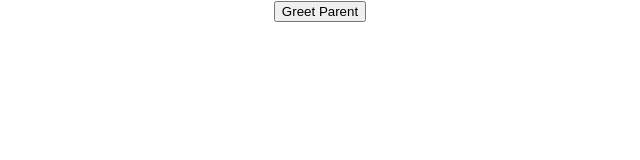
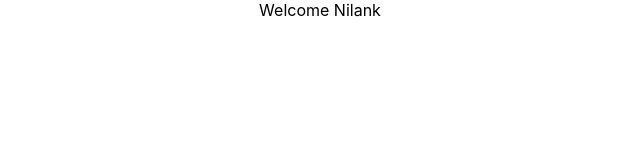
Before and after one commit to nilankh/LearningReact, a React (Create React App) app: page / in a window 1280 px wide. Shown: the top 160 px of the page, without its empty margins (320-960 px from the left). Built offline with nearby package versions, Linux system fonts and the light colour scheme.

Commit message:
Learning conditional rendering 1> If else

```diff
--- a/src/App.js
+++ b/src/App.js
@@ -11,12 +11,14 @@ import FunctionClick from './components/FunctionClick';
 import ClassClick from './components/ClassClick';
 import EventBind from './components/EventBind';
 import ParentComponent from './components/ParentComponent';
+import UserGreeting from './components/UserGreeting';
 function App() {
 
 
   return (
     <div className="App">
-      <ParentComponent />
+      <UserGreeting />
+      {/* <ParentComponent /> */}
       {/* <EventBind /> */}
 
       {/* <FunctionClick />
--- a/src/components/UserGreeting.js
+++ b/src/components/UserGreeting.js
@@ -1,12 +1,33 @@
 import React, { Component } from 'react'
 
 class UserGreeting extends Component {
+
+    constructor(props) {
+        super(props)
+
+        this.state = {
+             isLoggedIn: true
+        }
+    }
+    // I want to see the message If isLogged in is true then we have to display Welcome nilank otherwise welcome Guest
     render() {
-        return (
-            <div>
-
-            </div>
-        )
+        if(this.state.isLoggedIn){
+            return (
+                <div>Welcome Nilank</div>
+            )
+        }else {
+            return (
+                <div>
+                    Welcome Guest
+                </div>
+            )
+        }
+        // return (
+        //     <div>
+        //         <div>Welcome Nilank</div>
+        //         <div>Welcome Guest</div>
+        //     </div>
+        // )
     }
 }
 
```
